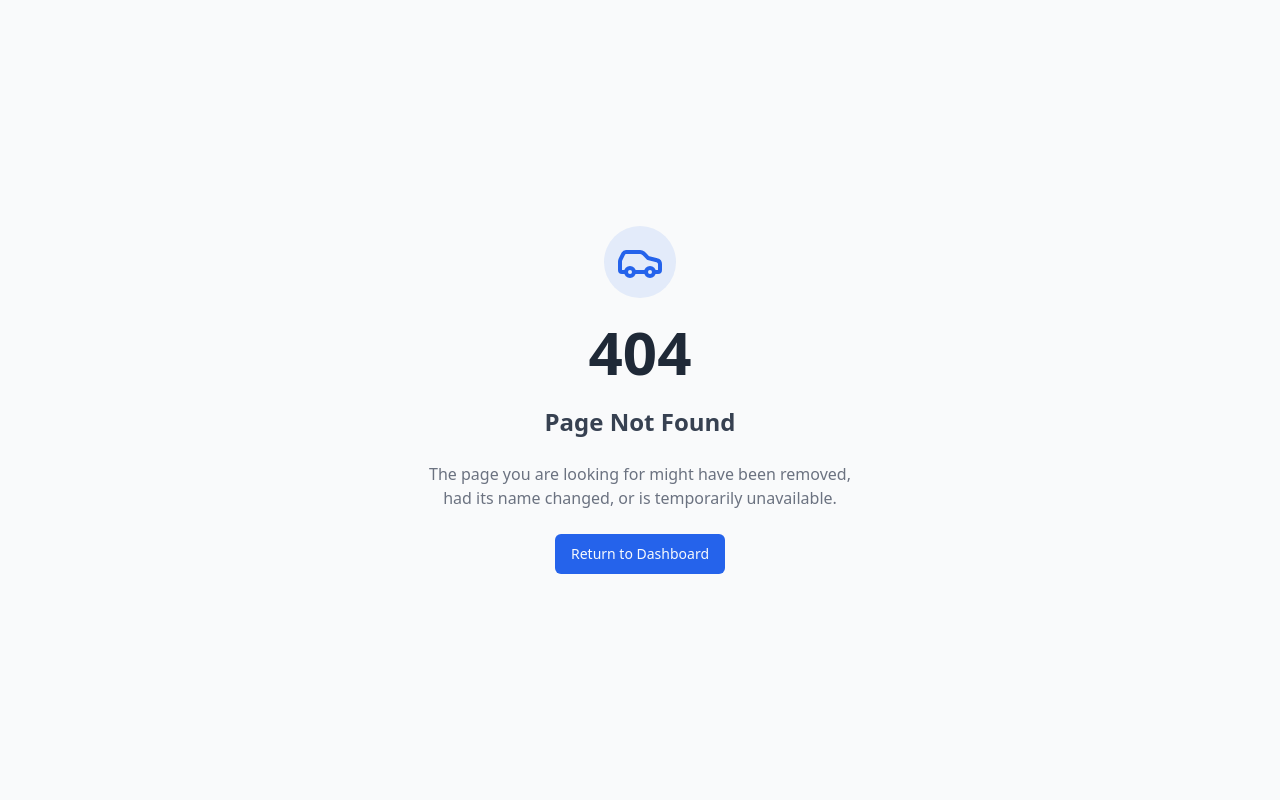
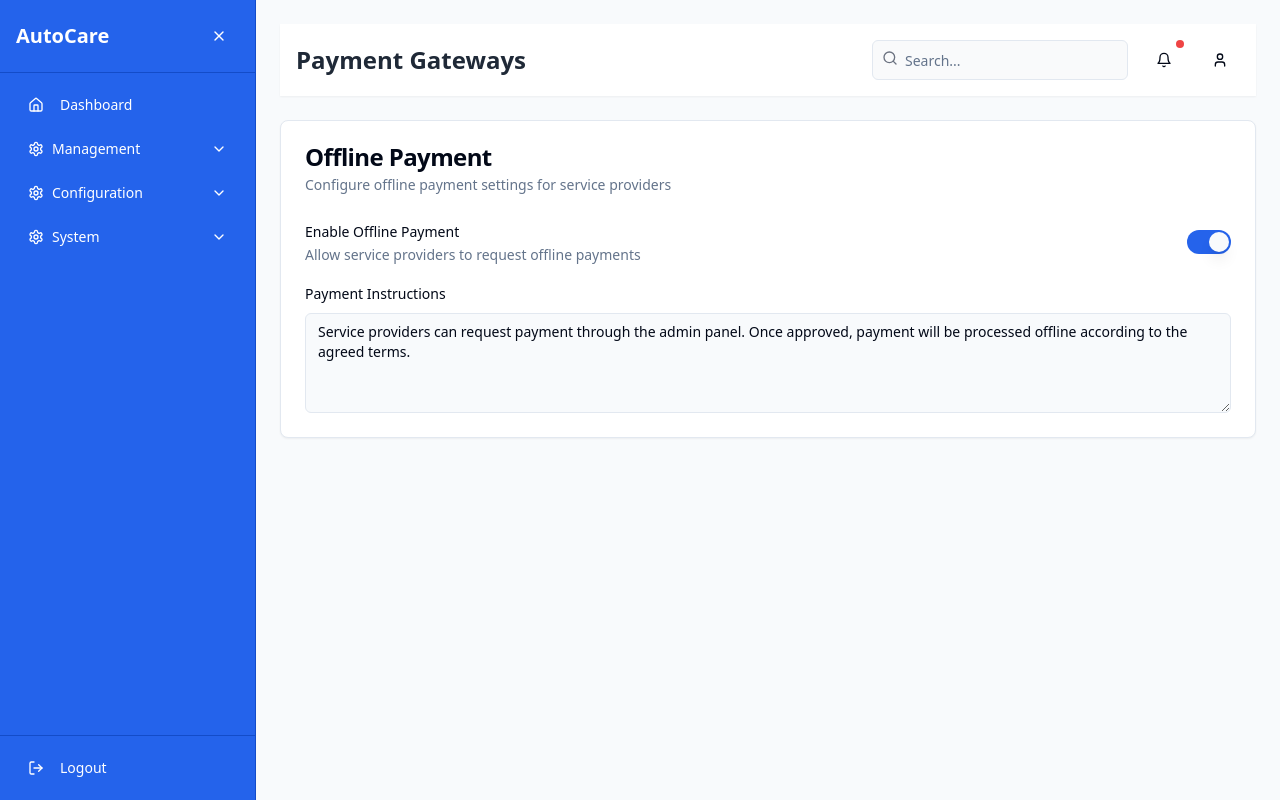
Before and after one commit to Hs1on7x/autocare-admin-control, a React (Vite) app: page /payment-gateways in a window 1280 px wide. Before the commit this address had no page. Built offline with nearby package versions, Linux system fonts and the light colour scheme.

Commit message:
Refactor: Complete all pages

```diff
--- a/src/App.tsx
+++ b/src/App.tsx
@@ -7,6 +7,7 @@ import { BrowserRouter, Routes, Route, Navigate } from "react-router-dom";
 import AdminLayout from "./components/AdminLayout";
 import Dashboard from "./pages/Dashboard";
 import ServiceProviders from "./pages/ServiceProviders";
+import PaymentGateways from "./pages/PaymentGateways";
 import NotFound from "./pages/NotFound";
 
 const queryClient = new QueryClient();
@@ -22,6 +23,7 @@ const App = () => (
           <Route element={<AdminLayout />}>
             <Route path="/dashboard" element={<Dashboard />} />
             <Route path="/service-providers" element={<ServiceProviders />} />
+            <Route path="/payment-gateways" element={<PaymentGateways />} />
             {/* Add additional admin routes here */}
           </Route>
           <Route path="*" element={<NotFound />} />
--- /dev/null
+++ b/src/pages/PaymentGateways.tsx
@@ -0,0 +1,49 @@
+
+import React from 'react';
+import AdminHeader from '@/components/AdminHeader';
+import { Card, CardContent, CardDescription, CardHeader, CardTitle } from '@/components/ui/card';
+import { Label } from '@/components/ui/label';
+import { Switch } from '@/components/ui/switch';
+import { Textarea } from '@/components/ui/textarea';
+
+const PaymentGateways = () => {
+  return (
+    <div className="space-y-6">
+      <AdminHeader title="Payment Gateways" />
+
+      <div className="grid gap-6">
+        <Card>
+          <CardHeader>
+            <CardTitle>Offline Payment</CardTitle>
+            <CardDescription>
+              Configure offline payment settings for service providers
+            </CardDescription>
+          </CardHeader>
+          <CardContent className="space-y-4">
+            <div className="flex items-center justify-between">
+              <div className="space-y-0.5">
+                <Label htmlFor="offline-payment">Enable Offline Payment</Label>
+                <p className="text-sm text-muted-foreground">
+                  Allow service providers to request offline payments
+                </p>
+              </div>
+              <Switch id="offline-payment" defaultChecked />
+            </div>
+
+            <div className="space-y-2">
+              <Label htmlFor="payment-instructions">Payment Instructions</Label>
+              <Textarea
+                id="payment-instructions"
+                placeholder="Enter instructions for offline payment processing..."
+                className="min-h-[100px]"
+                defaultValue="Service providers can request payment through the admin panel. Once approved, payment will be processed offline according to the agreed terms."
+              />
+            </div>
+          </CardContent>
+        </Card>
+      </div>
+    </div>
+  );
+};
+
+export default PaymentGateways;
```
